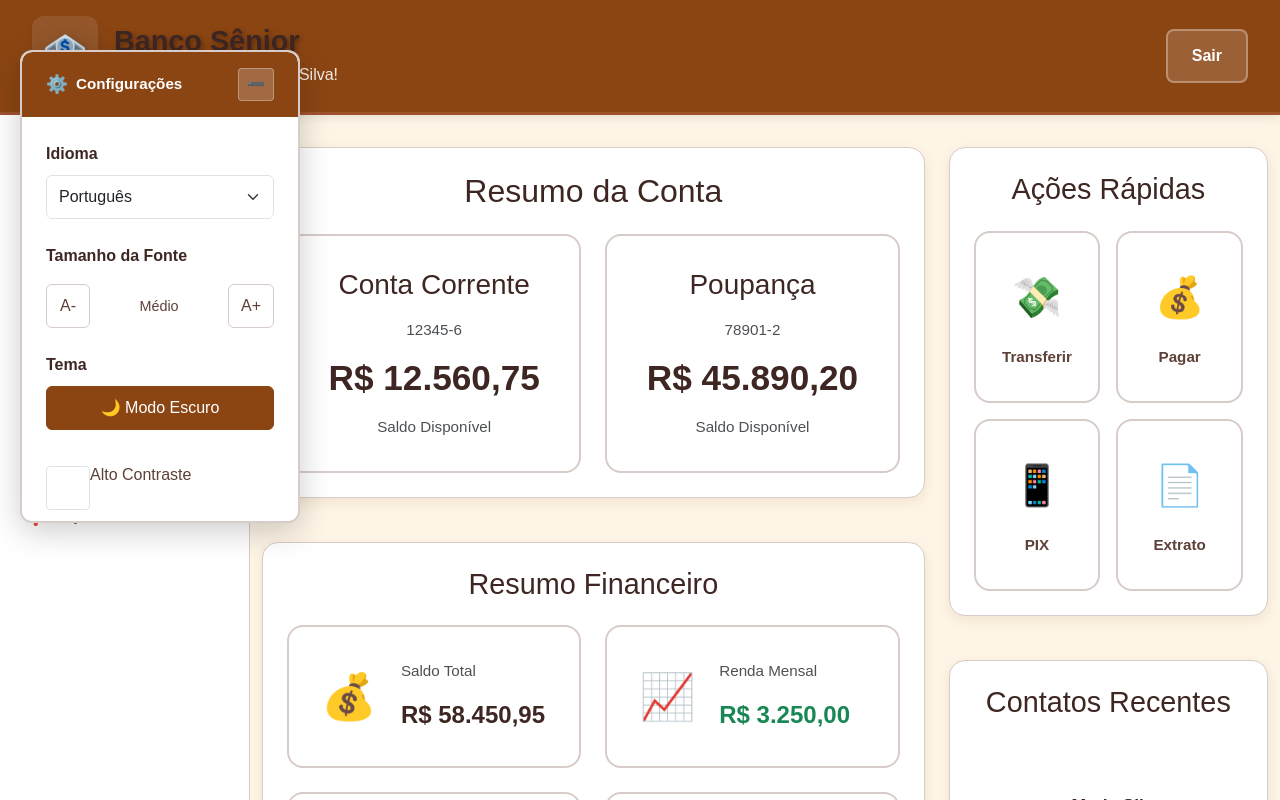
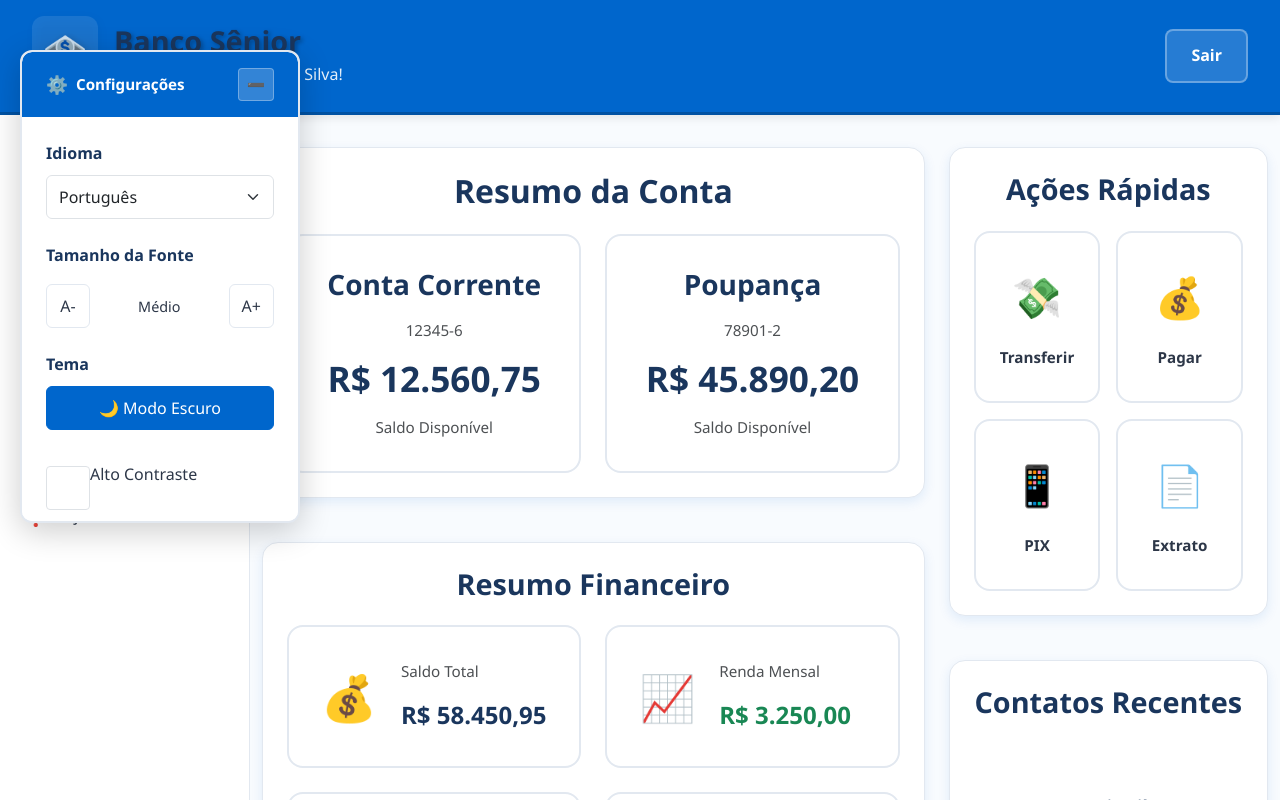
Before and after one commit to BssEric/Banco-S-nior---Facilitador-de-Transa-es, a React (Vite) app: page / in a window 1280 px wide. Shown: the top 800 px of the page. Built offline with nearby package versions, Linux system fonts and the light colour scheme.

Commit message:
Atualizar o GlobalStyles.jsx

```diff
--- a/src/styles/GlobalStyles.jsx
+++ b/src/styles/GlobalStyles.jsx
@@ -6,62 +6,62 @@ const GlobalStyles = () => {
   const { fontSize, highContrast } = useAccessibility();
   const { theme } = useTheme();
 
-  // Novas cores marrom/bege - mais aconchegantes
+  // Novas cores bancárias - Azul (confiança) e Verde (prosperidade)
   const getThemeVariables = () => {
     if (highContrast) {
       return {
         '--background': '#000000',
         '--surface': '#000000',
-        '--primary': '#ffff00',
-        '--primary-hover': '#ffff00',
-        '--secondary': '#8B4513',
-        '--accent': '#D2691E',
+        '--primary': '#0066CC',
+        '--primary-hover': '#0052A3',
+        '--secondary': '#00A86B',
+        '--accent': '#FF6B35',
         '--text': '#ffffff',
         '--heading': '#ffffff',
         '--border': '#ffffff',
-        '--focus': '#ffff00',
+        '--focus': '#0066CC',
         '--shadow': 'rgba(255, 255, 255, 0.5)',
-        '--success': '#00ff00',
-        '--warning': '#ffff00',
-        '--error': '#ff0000'
+        '--success': '#00FF00',
+        '--warning': '#FFFF00',
+        '--error': '#FF0000'
       };
     }
 
     if (theme === 'dark') {
       return {
-        '--background': '#2C1810',
-        '--surface': '#3D2B1F',
-        '--primary': '#8B4513',
-        '--primary-hover': '#A0522D',
-        '--secondary': '#D2691E',
-        '--accent': '#F4A460',
-        '--text': '#F5F5DC',
+        '--background': '#0A1A2F',
+        '--surface': '#1E2B3E',
+        '--primary': '#0066CC',
+        '--primary-hover': '#0084FF',
+        '--secondary': '#00A86B',
+        '--accent': '#FF6B35',
+        '--text': '#E8F4F8',
         '--heading': '#FFFFFF',
-        '--border': '#5D4037',
-        '--focus': '#D2691E',
-        '--shadow': 'rgba(0, 0, 0, 0.3)',
-        '--success': '#8FBC8F',
-        '--warning': '#F0E68C',
-        '--error': '#CD5C5C'
+        '--border': '#2D3E50',
+        '--focus': '#0084FF',
+        '--shadow': 'rgba(0, 0, 0, 0.4)',
+        '--success': '#00C853',
+        '--warning': '#FFAB00',
+        '--error': '#FF5252'
       };
     }
 
-    // Tema light marrom (padrão)
+    // Tema light (padrão) - Cores bancárias profissionais
     return {
-      '--background': '#FDF5E6',
+      '--background': '#F8FBFE',
       '--surface': '#FFFFFF',
-      '--primary': '#8B4513',
-      '--primary-hover': '#A0522D',
-      '--secondary': '#D2691E',
-      '--accent': '#F4A460',
-      '--text': '#5D4037',
-      '--heading': '#3E2723',
-      '--border': '#D7CCC8',
-      '--focus': '#D2691E',
-      '--shadow': 'rgba(139, 69, 19, 0.1)',
-      '--success': '#8FBC8F',
-      '--warning': '#F0E68C',
-      '--error': '#CD5C5C'
+      '--primary': '#0066CC',
+      '--primary-hover': '#0052A3',
+      '--secondary': '#00A86B',
+      '--accent': '#FF6B35',
+      '--text': '#2D3748',
+      '--heading': '#1A365D',
+      '--border': '#E2E8F0',
+      '--focus': '#0066CC',
+      '--shadow': 'rgba(0, 102, 204, 0.1)',
+      '--success': '#00A86B',
+      '--warning': '#FFA000',
+      '--error': '#E53E3E'
     };
   };
 
@@ -85,7 +85,7 @@ const GlobalStyles = () => {
     }
 
     body {
-      font-family: 'Arial', sans-serif;
+      font-family: 'Segoe UI', Tahoma, Geneva, Verdana, sans-serif;
       font-size: ${fontSizes[fontSize]};
       background-color: var(--background);
       color: var(--text);
@@ -113,7 +113,7 @@ const GlobalStyles = () => {
       transition: all 0.3s ease;
       background-color: var(--primary);
       color: white;
-      font-weight: bold;
+      font-weight: 600;
     }
 
     button:hover:not(:disabled) {
@@ -131,12 +131,12 @@ const GlobalStyles = () => {
     }
 
     .btn-secondary:hover {
-      background-color: var(--accent);
+      background-color: var(--success);
     }
 
     .btn-accent {
       background-color: var(--accent);
-      color: var(--heading);
+      color: white;
     }
 
     input, select {
@@ -161,11 +161,18 @@ const GlobalStyles = () => {
       box-shadow: 0 4px 6px var(--shadow);
       margin-bottom: 20px;
       border: 1px solid var(--border);
+      transition: all 0.3s ease;
+    }
+
+    .card:hover {
+      transform: translateY(-2px);
+      box-shadow: 0 8px 24px var(--shadow);
     }
 
     h1, h2, h3, h4, h5, h6 {
       color: var(--heading);
       margin-bottom: 16px;
+      font-weight: 600;
     }
 
     a {
```
